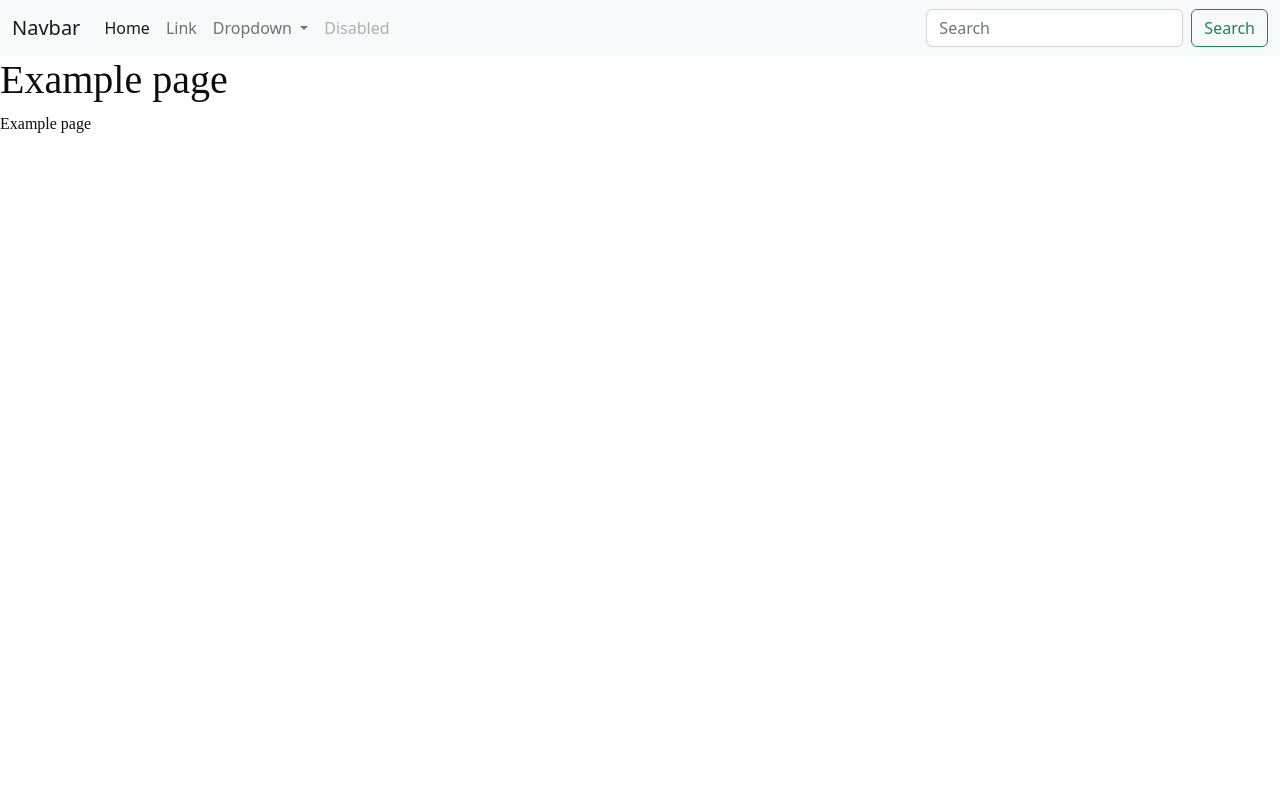
After one commit to TomasCB24/DTechnology, a Django app: page /index/ in a window 1280 px wide. The commit adds this page. Run offline with Django 4.2, Linux system fonts and the light colour scheme.

Commit message:
feat(init): Create base view
Create base view, url, and styling.
Create base html file.
Create base navbar.

```diff
--- a/DTechnology/urls.py
+++ b/DTechnology/urls.py
@@ -15,7 +15,9 @@ Including another URLconf
 """
 from django.contrib import admin
 from django.urls import path
+from DTechnology.views import *
 
 urlpatterns = [
     path('admin/', admin.site.urls),
+    path('index/', index, name='index'),
 ]
--- /dev/null
+++ b/DTechnology/views.py
@@ -0,0 +1,5 @@
+from django.shortcuts import render
+
+# view for testing components
+def index(request):
+    return render(request, 'base_INDEX.html')
--- /dev/null
+++ b/static/styles/base.css
@@ -0,0 +1 @@
+/* Base template styles */
--- a/static/styles/main.css
+++ b/static/styles/main.css
@@ -1,3 +1,5 @@
+/* General styles */
+
 :root {
     /* COLOR PALETTE */
     --clr-white: hsl(0, 0%, 97%);
--- /dev/null
+++ b/templates/base.html
@@ -0,0 +1,37 @@
+<!DOCTYPE html>
+<html lang="es">
+<head>
+    <title>{% block title %}Base{% endblock %}</title>
+
+    <meta charset="utf-8">
+    <meta name="viewport" content="width=device-width, initial-scale=1">
+
+    {% load static %}
+
+    <link rel="icon" href="{% static '/images/favicon.ico' %}">
+    {% comment %} <link rel="icon" href="/favicon.svg" type="image/svg+xml"> {% endcomment %}
+    <link rel="apple-touch-icon" href="{% static '/images/innosoft_logo-nobg.png' %}">
+
+    <link rel="stylesheet" type="text/css" href="{% static 'styles/main.css' %}">
+    <link rel="stylesheet" type="text/css" href="{% static 'styles/base.css' %}">
+
+    <link href="https://cdn.jsdelivr.net/npm/bootstrap@5.2.2/dist/css/bootstrap.min.css" rel="stylesheet" integrity="sha384-Zenh87qX5JnK2Jl0vWa8Ck2rdkQ2Bzep5IDxbcnCeuOxjzrPF/et3URy9Bv1WTRi" crossorigin="anonymous">
+
+    <link rel="stylesheet" href="https://cdnjs.cloudflare.com/ajax/libs/font-awesome/4.7.0/css/font-awesome.min.css">
+    {% block head %}{% endblock %}
+</head>
+
+<body>
+    {% include "components/navbar.html" %}
+
+    <div class="content">
+        {% block content %}{% endblock %}
+    </div>
+
+    <script src="https://cdn.jsdelivr.net/npm/bootstrap@5.2.2/dist/js/bootstrap.bundle.min.js" integrity="sha384-OERcA2EqjJCMA+/3y+gxIOqMEjwtxJY7qPCqsdltbNJuaOe923+mo//f6V8Qbsw3" crossorigin="anonymous"></script>
+
+    <div class="footer">
+        {% block footer %}{% endblock %}
+    </div>
+</body>
+</html>
--- /dev/null
+++ b/templates/base_INDEX.html
@@ -0,0 +1,16 @@
+{% extends "base.html" %}
+{% comment %} Example template {% endcomment %}
+
+{% block title %}Index{% endblock %}
+
+{% block head %}
+    {% load static %}
+    <link rel="stylesheet" type="text/css" href="{% static 'styles/index.css' %}">
+{% endblock %}
+
+{% block content %}
+
+<h1>Example page</h1>
+<p>Example page</p>
+
+{% endblock %}
--- /dev/null
+++ b/templates/components/navbar.html
@@ -0,0 +1,36 @@
+<nav class="navbar navbar-expand-lg bg-light">
+    <div class="container-fluid">
+      <a class="navbar-brand" href="#">Navbar</a>
+      <button class="navbar-toggler" type="button" data-bs-toggle="collapse" data-bs-target="#navbarSupportedContent" aria-controls="navbarSupportedContent" aria-expanded="false" aria-label="Toggle navigation">
+        <span class="navbar-toggler-icon"></span>
+      </button>
+      <div class="collapse navbar-collapse" id="navbarSupportedContent">
+        <ul class="navbar-nav me-auto mb-2 mb-lg-0">
+          <li class="nav-item">
+            <a class="nav-link active" aria-current="page" href="#">Home</a>
+          </li>
+          <li class="nav-item">
+            <a class="nav-link" href="#">Link</a>
+          </li>
+          <li class="nav-item dropdown">
+            <a class="nav-link dropdown-toggle" href="#" role="button" data-bs-toggle="dropdown" aria-expanded="false">
+              Dropdown
+            </a>
+            <ul class="dropdown-menu">
+              <li><a class="dropdown-item" href="#">Action</a></li>
+              <li><a class="dropdown-item" href="#">Another action</a></li>
+              <li><hr class="dropdown-divider"></li>
+              <li><a class="dropdown-item" href="#">Something else here</a></li>
+            </ul>
+          </li>
+          <li class="nav-item">
+            <a class="nav-link disabled">Disabled</a>
+          </li>
+        </ul>
+        <form class="d-flex" role="search">
+          <input class="form-control me-2" type="search" placeholder="Search" aria-label="Search">
+          <button class="btn btn-outline-success" type="submit">Search</button>
+        </form>
+      </div>
+    </div>
+</nav>
```
Also changed, not shown: DTechnology/settings.py (+7 -1 lines), static/styles/index.css (added).
